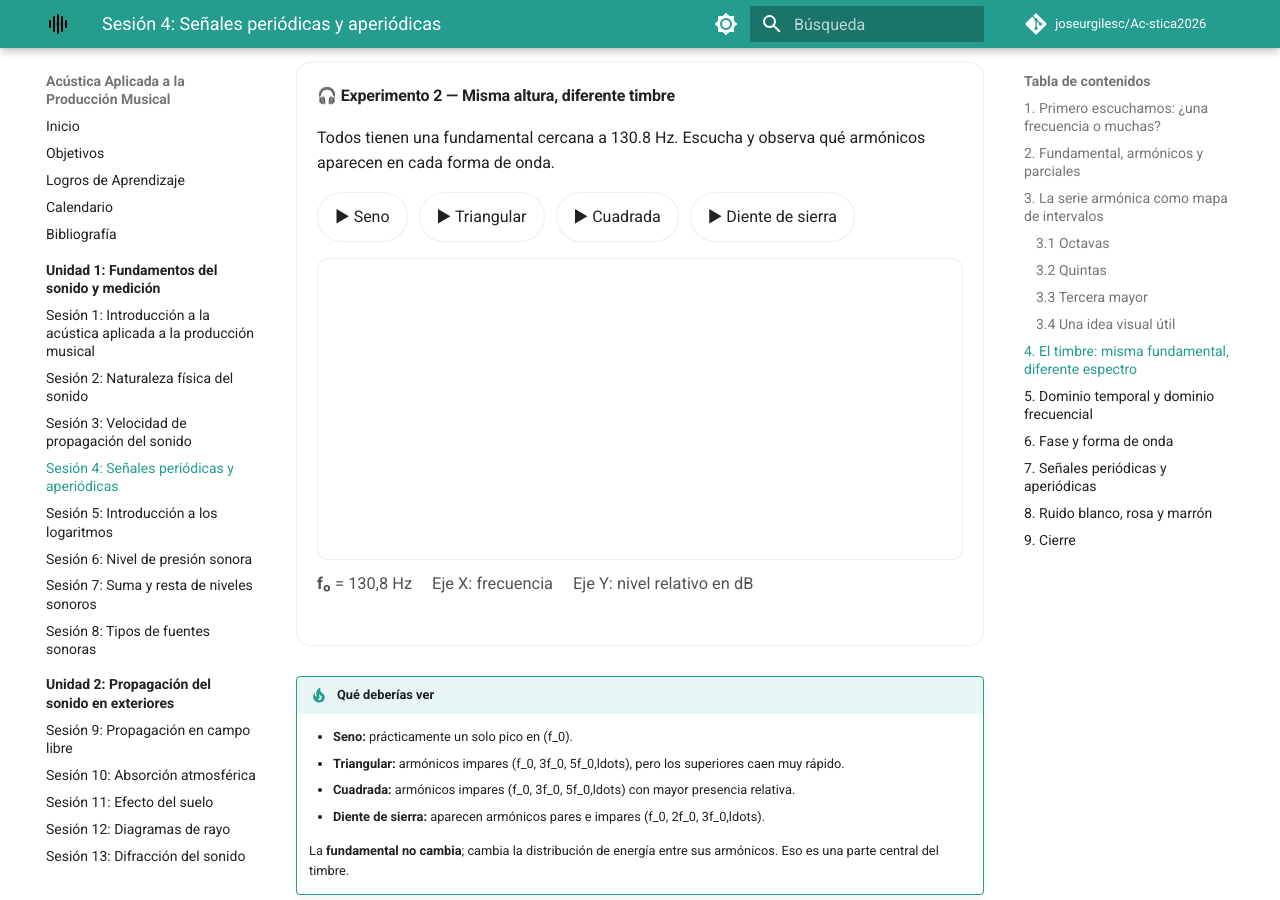
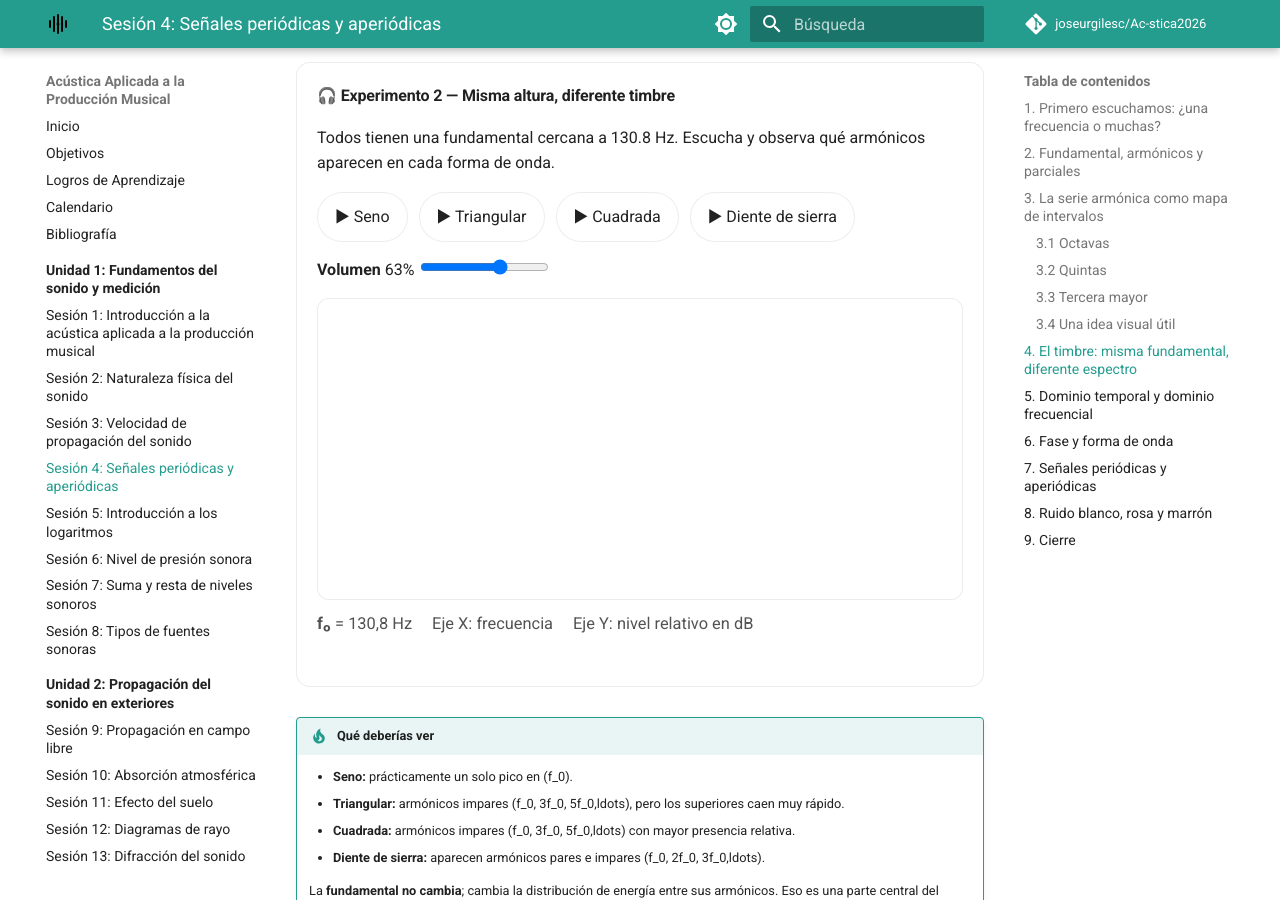
Before and after one commit to joseurgilesc/Ac-stica2026, an MkDocs documentation site: the page built from docs/unidades/U-1-fundamentos-medicion/sesion-04/index.md, in a window 1280 px wide and 900 px high, scrolled down 5668 px. Built offline with MkDocs 1.6.1 and Material for MkDocs 9.7.7, drawn with Linux system fonts in a browser that asks for light colours; comment, search, counter and statistics services are not loaded.

Commit message:
Add volume slider to timbre experiment

```diff
--- a/docs/unidades/U-1-fundamentos-medicion/sesion-04/index.md
+++ b/docs/unidades/U-1-fundamentos-medicion/sesion-04/index.md
@@ -252,6 +252,11 @@
     <button type="button" class="audio-btn" data-play-wave="square">▶ Cuadrada</button>
     <button type="button" class="audio-btn" data-play-wave="sawtooth">▶ Diente de sierra</button>
   </div>
+
+  <div class="volume-control">
+    <label for="timbre-volume"><strong>Volumen</strong> <span data-timbre-volume-label>63%</span></label>
+    <input id="timbre-volume" type="range" min="0" max="100" value="63" step="1" data-timbre-volume aria-label="Volumen de los ejemplos de timbre">
+  </div>
   <div class="spectrum-wrap">
     <canvas data-spectrum-canvas aria-label="Analizador espectral en tiempo real"></canvas>
   </div>
```
